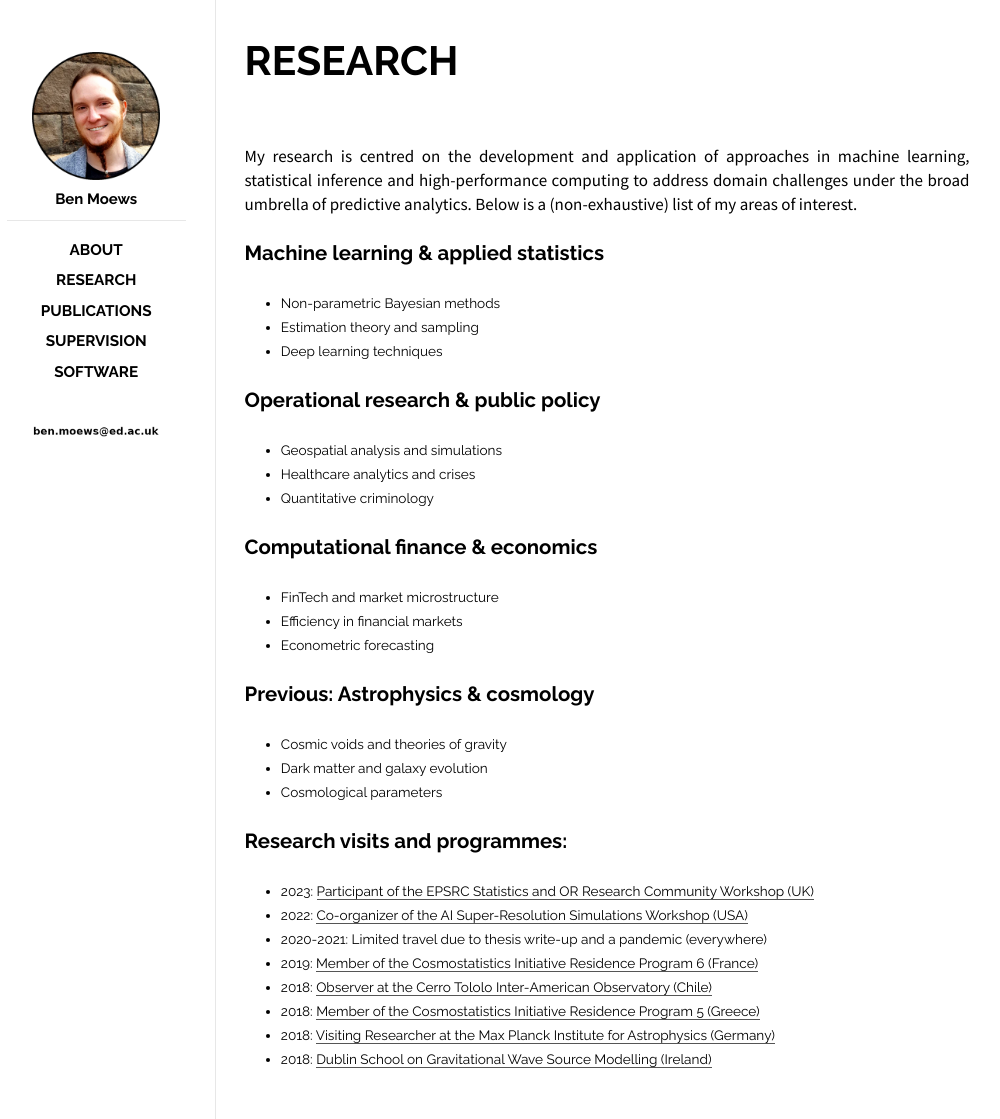
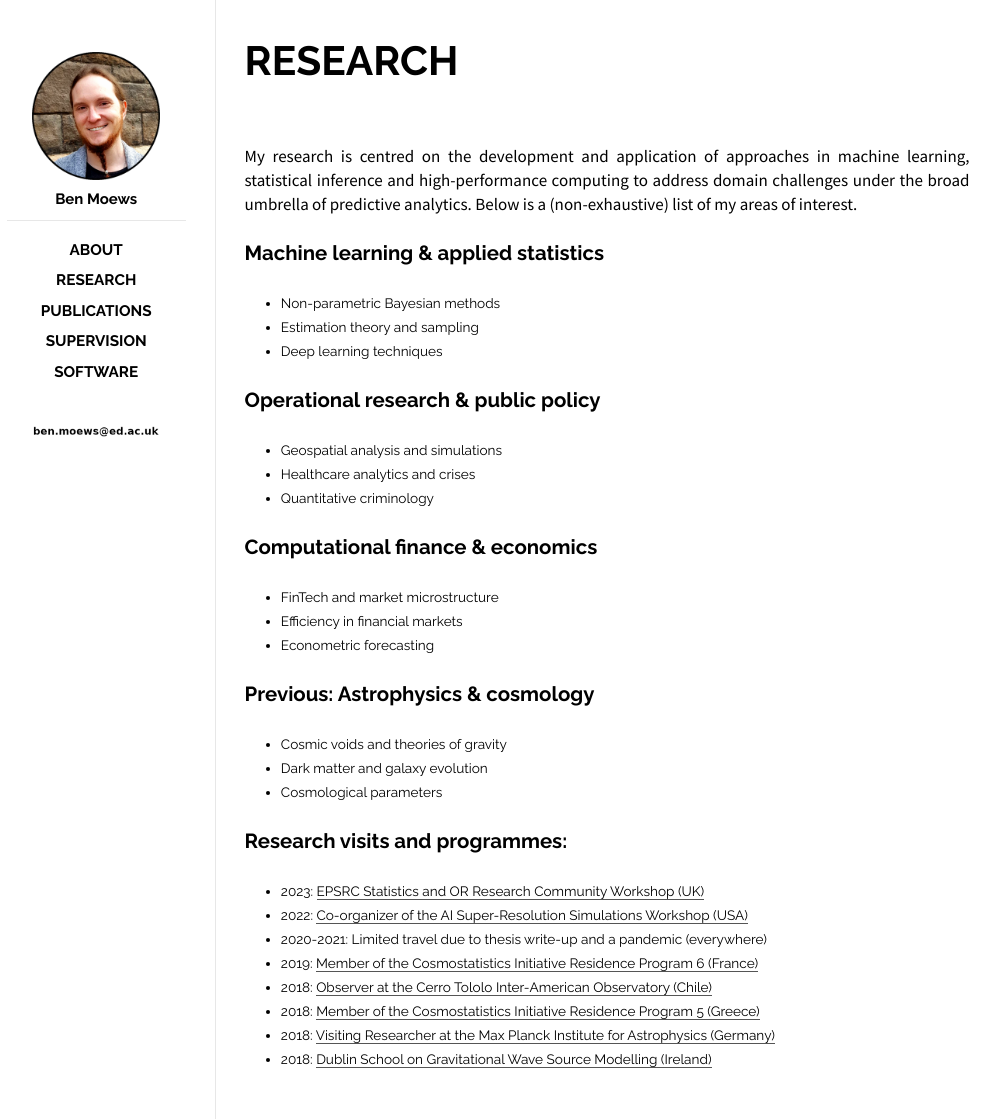
Before and after one commit to moews/moews.github.io, a Jekyll site: the page built from _posts/2017-03-26-research.md, in a window 1280 px wide. Shown: the whole page, without its empty margins (143-1143 px from the left). Built offline with Jekyll 4.4.1, drawn with Linux system fonts in a browser that asks for light colours.

Commit message:
Update 2017-03-26-research.md

```diff
--- a/_posts/2017-03-26-research.md
+++ b/_posts/2017-03-26-research.md
@@ -39,7 +39,7 @@ My research is centred on the development and application of approaches in machi
 ## Research visits and programmes:
 
 
-* 2023: [Participant of the EPSRC Statistics and OR Research Community Workshop (UK)]([https://events.mcs.cmu.edu/aisrs22](https://www.ukri.org/events/statistics-and-operational-research-community-workshop-17-jan))
+* 2023: [EPSRC Statistics and OR Research Community Workshop (UK)]([https://events.mcs.cmu.edu/aisrs22](https://www.ukri.org/events/statistics-and-operational-research-community-workshop-17-jan))
 * 2022: [Co-organizer of the AI Super-Resolution Simulations Workshop (USA)](https://events.mcs.cmu.edu/aisrs22)
 * 2020-2021: Limited travel due to thesis write-up and a pandemic (everywhere)
 * 2019: [Member of the Cosmostatistics Initiative Residence Program 6 (France)](https://cosmostatistics-initiative.org/residence-programs/crp6)
```
